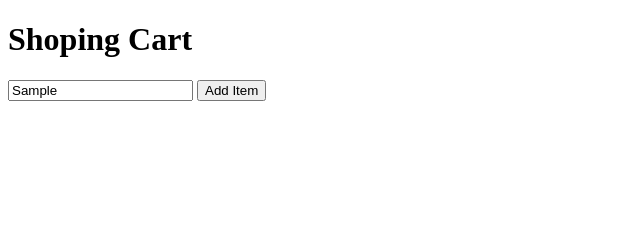
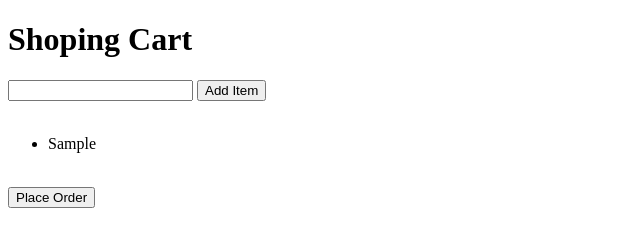
Before and after one commit to learnwithkawsar721/Programming-Hero-Practice-Module, a plain HTML site: page Modul 37 Session and Local Storage/index.html in a window 1280 px wide. Both pictures are taken after typing "Sample" into the empty fields and a click on the button "Add Item". Shown: the whole page, without its empty margins (0-640 px from the left). Drawn offline with Linux system fonts and the light colour scheme.

Commit message:
Modiul 37

```diff
--- a/Modul 37 Session and Local Storage/index.html
+++ b/Modul 37 Session and Local Storage/index.html
@@ -17,6 +17,9 @@
     <ul id="products">
 
     </ul>
+
+    <br>
+    <button onclick="pleceOrder()">Place Order</button>
     <script src="./index.js"></script>
 </body>
 
--- a/Modul 37 Session and Local Storage/index.js
+++ b/Modul 37 Session and Local Storage/index.js
@@ -1,5 +1,58 @@
+//globel Variable
+const ul = document.getElementById('products');
 const addItem = () => {
     const productField = document.getElementById('product-name');
     const product = productField.value;
-    console.log(product);
-    pr
+    if (!product) {
+        return;
+    }
+    // display item
+    displayItem(product);
+    // add to Local Storage
+    addproductToCart(product);
+    productField.value = '';
+}
+
+const displayCart = () => {
+    const cart = getCart();
+    for (const name in cart) {
+        displayItem(name);
+    }
+}
+
+const displayItem = name => {
+    const li = document.createElement('li');
+    const cart = getCart();
+    if (cart[name]) {
+        cart[name] = cart[name] + 1;
+    }
+
+    li.innerText = name;
+    ul.appendChild(li);
+
+}
+// getCart function
+const getCart = () => {
+    const cart = localStorage.getItem('cart');
+    let cartObj;
+    cart ? cartObj = JSON.parse(cart) : cartObj = {};
+    return cartObj;
+}
+// clear Cart function
+const clearCart = () => {
+    localStorage.removeItem('cart');
+}
+const addproductToCart = name => {
+    const cart = getCart();
+    cart[name] ? cart[name] = cart[name] + 1 : cart[name] = 1;
+    const cartStringified = JSON.stringify(cart);
+    localStorage.setItem('cart', cartStringified);
+}
+
+// placeOrder
+const pleceOrder = () => {
+    ul.textContent = '';
+    clearCart();
+}
+// call display Cart show
+displayCart();
```
